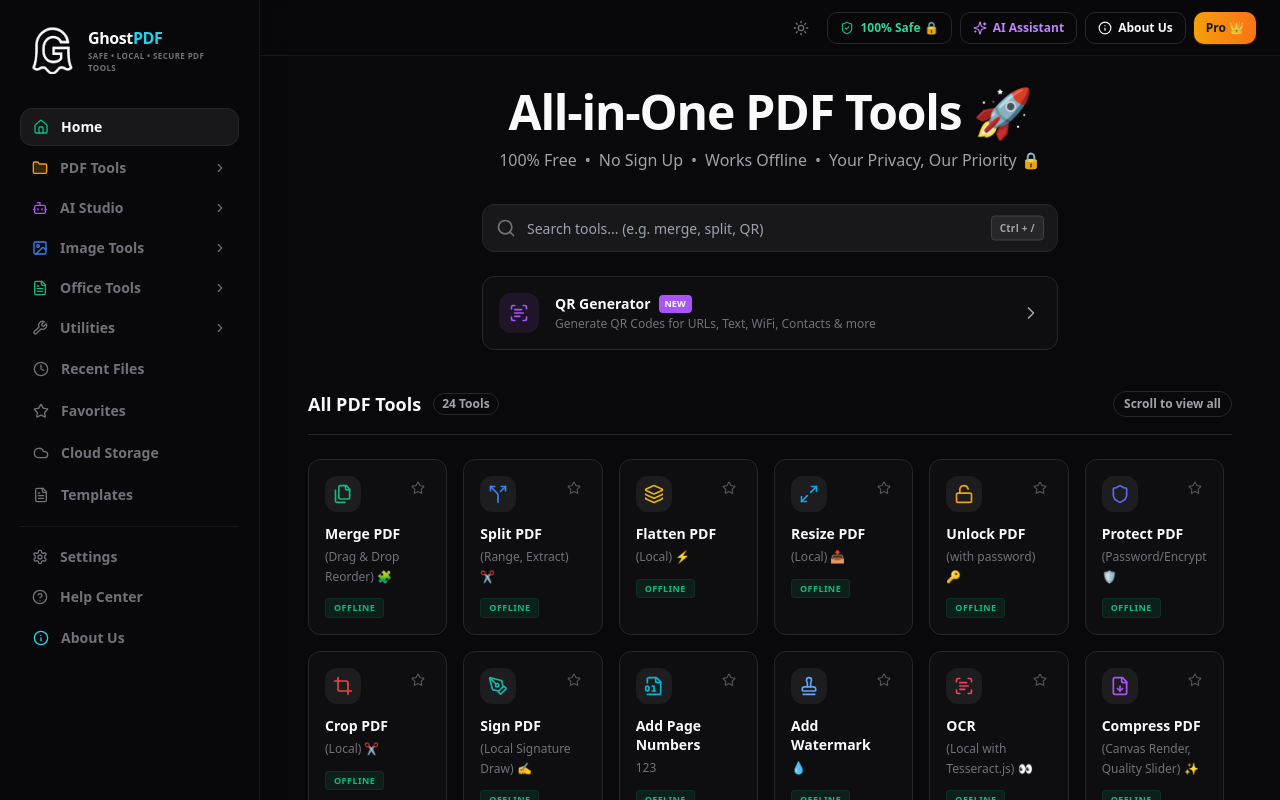
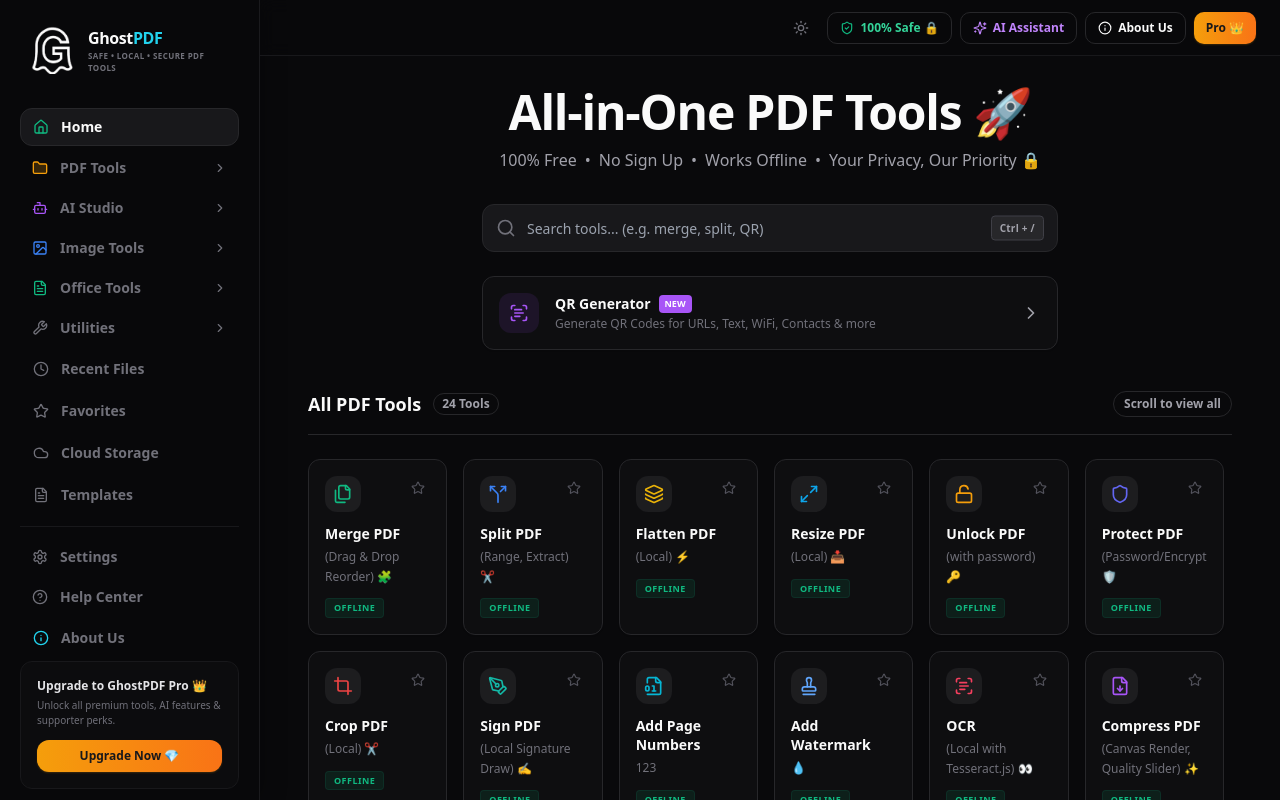
Before and after one commit to shashankkshashi626-dot/GostPDF, a React (Vite) app: page / in a window 1280 px wide. Shown: the top 800 px of the page. Built offline with nearby package versions, Linux system fonts and the light colour scheme.

Commit message:
fix: lock sidebar position to h-screen overflow-hidden to prevent vertical scrolling offscreen

```diff
--- a/src/App.tsx
+++ b/src/App.tsx
@@ -684,10 +684,10 @@ function DashboardContent() {
   }
 
   return (
-    <div className="flex min-h-screen w-full bg-zinc-50 dark:bg-zinc-950 text-zinc-900 dark:text-zinc-50 transition-colors">
+    <div className="flex h-screen w-full overflow-hidden bg-zinc-50 dark:bg-zinc-950 text-zinc-900 dark:text-zinc-50 transition-colors">
 
-      {/* Sidebar Layout */}
-      <aside className="w-[260px] border-r border-white/10 dark:border-zinc-800/60 bg-white/60 dark:bg-zinc-950/70 backdrop-blur-xl shrink-0 hidden md:flex flex-col justify-between p-5 select-none shadow-[1px_0_24px_0_rgba(0,0,0,0.06)] dark:shadow-[1px_0_24px_0_rgba(0,0,0,0.3)]">
+      {/* Sidebar Layout — 100% Fixed & Stable */}
+      <aside className="w-[260px] h-full border-r border-white/10 dark:border-zinc-800/60 bg-white/60 dark:bg-zinc-950/70 backdrop-blur-xl shrink-0 hidden md:flex flex-col justify-between p-5 select-none shadow-[1px_0_24px_0_rgba(0,0,0,0.06)] dark:shadow-[1px_0_24px_0_rgba(0,0,0,0.3)] overflow-y-auto">
         <div className="flex flex-col gap-6">
 
           {/* Logo */}
@@ -995,7 +995,7 @@ function DashboardContent() {
       </aside>
 
       {/* Main Workspace Frame */}
-      <div className="flex-1 flex flex-col min-w-0">
+      <div className="flex-1 flex flex-col min-w-0 h-full overflow-hidden">
 
         {/* Top Navbar */}
         <header className="h-14 border-b border-zinc-200 dark:border-zinc-900 px-6 flex items-center justify-between bg-zinc-50/50 dark:bg-zinc-950/50 backdrop-blur shrink-0 select-none">
```
